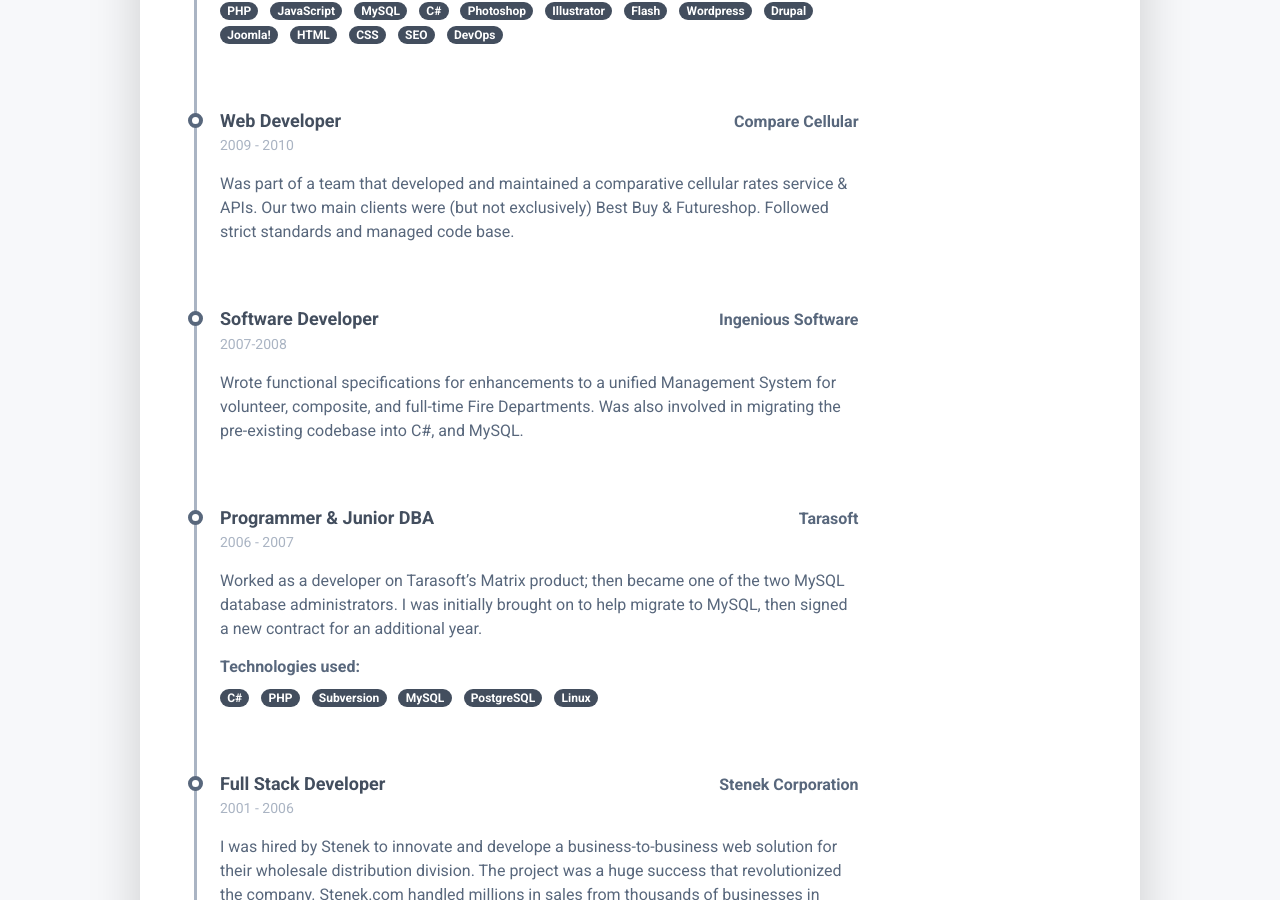
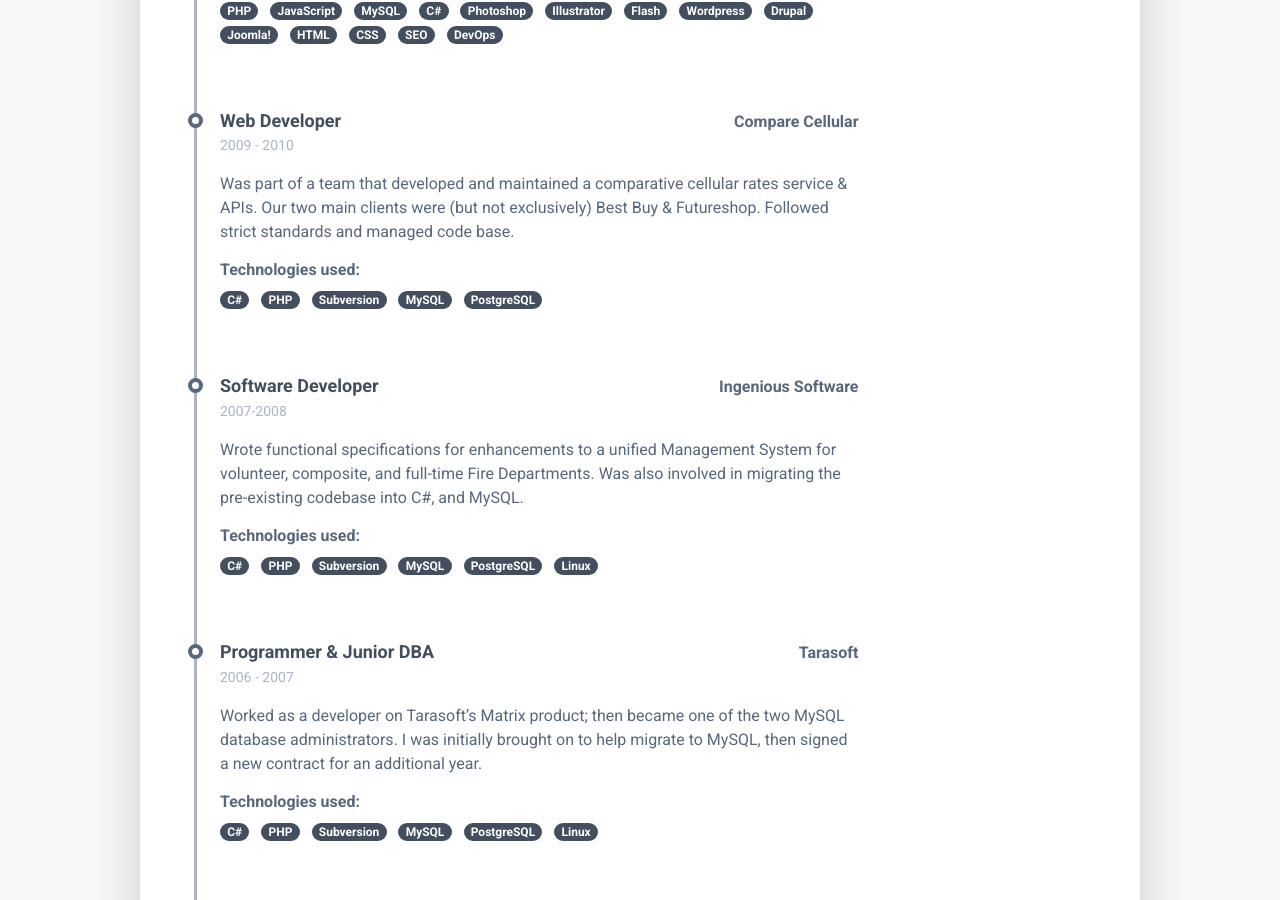
Before and after one commit to mark-arsenault/mark-arsenault.github.io, a Jekyll site: the page built from index.markdown, in a window 1280 px wide and 900 px high, scrolled down 2039 px. Built offline with Jekyll 4.4.1, drawn with Linux system fonts in a browser that asks for light colours; nearby versions of some CDN libraries.

Commit message:
added tech

```diff
--- a/_data/data.yml
+++ b/_data/data.yml
@@ -134,6 +134,11 @@ experiences:
       Our two main clients were (but not exclusively) Best Buy & Futureshop. Followed strict standards
       and managed code base.
     technologies:
+      - C#
+      - PHP
+      - Subversion
+      - MySQL
+      - PostgreSQL
 
   - role: Software Developer
     time: 2007-2008
@@ -143,6 +148,12 @@ experiences:
       composite, and full-time Fire Departments. Was also involved in migrating the pre-existing
       codebase into C#, and MySQL.
     technologies:
+      - C#
+      - PHP
+      - Subversion
+      - MySQL
+      - PostgreSQL
+      - Linux
 
   - role: Programmer & Junior DBA
     time: 2006 - 2007
```
